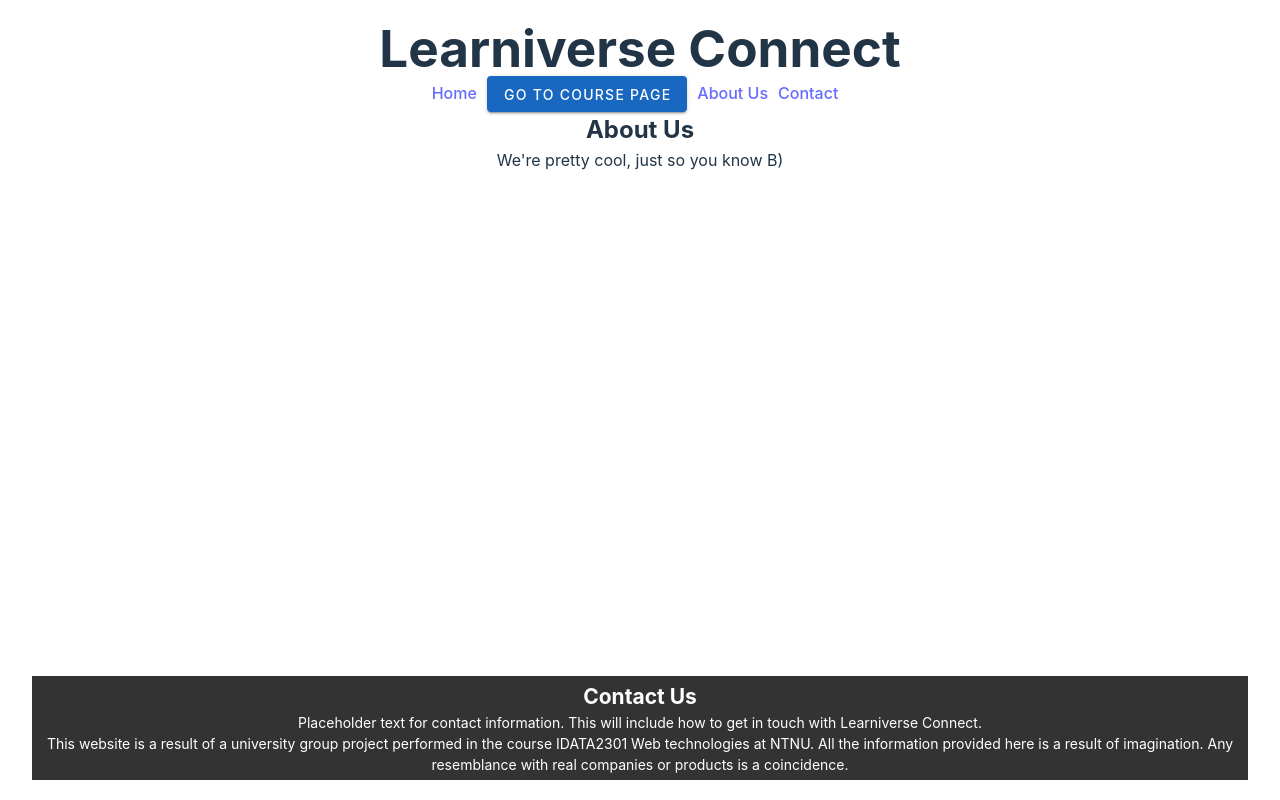
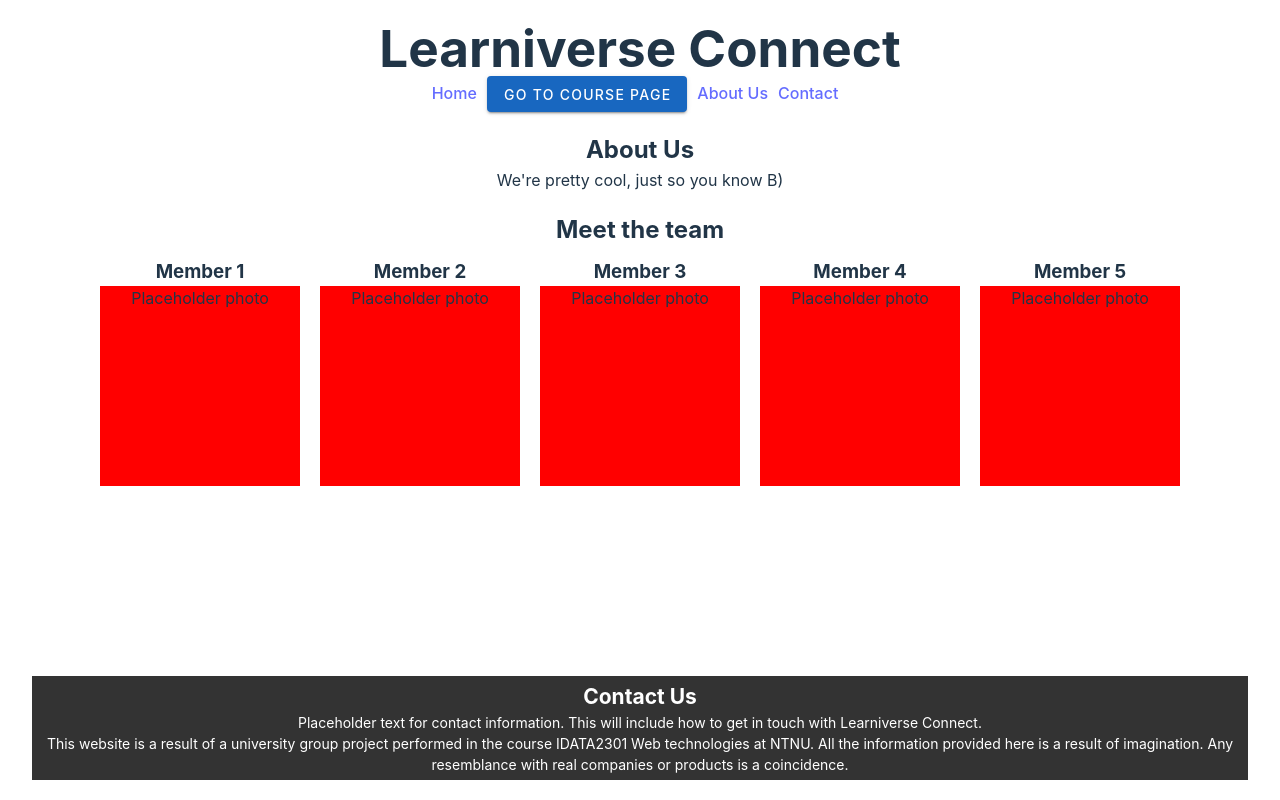
Before and after one commit to Kenzirey/Web-App-Group-15, a Vue app in the folder skeleton/: page /about in a window 1280 px wide. Built offline with nearby package versions, Linux system fonts and the light colour scheme.

Commit message:
Updated about section

```diff
--- a/skeleton/src/assets/about.css
+++ b/skeleton/src/assets/about.css
@@ -1,3 +1,15 @@
-#about-us {
+.photo {
+    background-color: #ff0000;
+    min-width: 200px;
+    min-height: 200px;
+}
+
+#members-container {
     display: flex;
+    flex-wrap: wrap;
+    justify-content: center;
 }
+
+#members-container > * {
+    margin: 10px;
+}
--- a/skeleton/src/assets/global.css
+++ b/skeleton/src/assets/global.css
@@ -25,6 +25,9 @@ footer {
     flex-direction: column;
   }
 
+  #content h2 {
+    margin-top: 20px;
+  }
 
   /* Flex-grow willS push the footer down, even without enough content to fill page. */
   header, main {
--- a/skeleton/src/pages/AboutPage.vue
+++ b/skeleton/src/pages/AboutPage.vue
@@ -2,6 +2,29 @@
         <section>
             <h2>About Us</h2>
             <p>We're pretty cool, just so you know B)</p>
+            <h2>Meet the team</h2>
+            <div id="members-container">
+                <div>
+                    <h3>Member 1</h3>
+                    <div class="photo">Placeholder photo</div>
+                </div>
+                <div>
+                    <h3>Member 2</h3>
+                    <div class="photo">Placeholder photo</div>
+                </div>
+                <div>
+                    <h3>Member 3</h3>
+                    <div class="photo">Placeholder photo</div>
+                </div>
+                <div>
+                    <h3>Member 4</h3>
+                    <div class="photo">Placeholder photo</div>
+                </div>
+                <div>
+                    <h3>Member 5</h3>
+                    <div class="photo">Placeholder photo</div>
+                </div>
+            </div>
         </section>
 </template>
 
```
